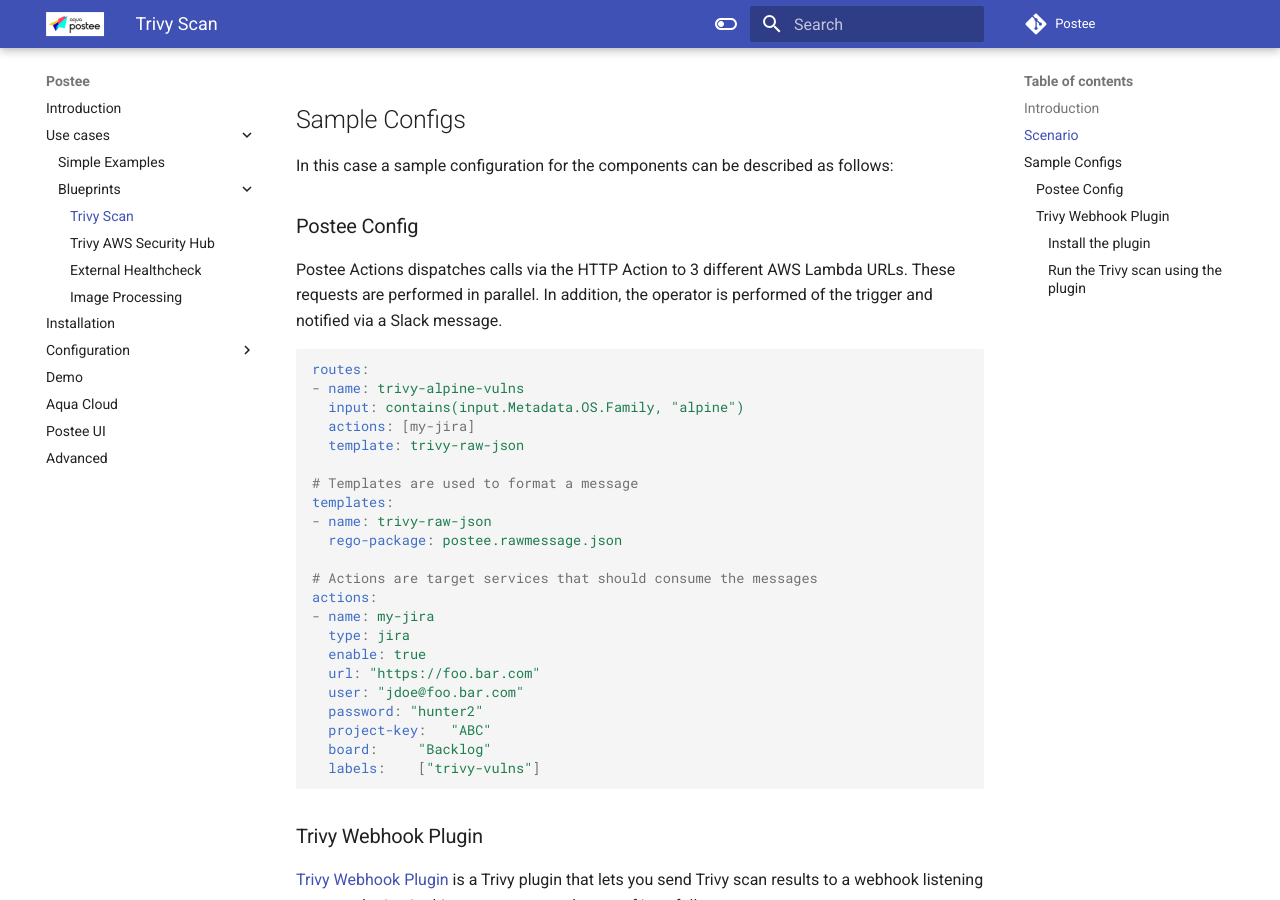
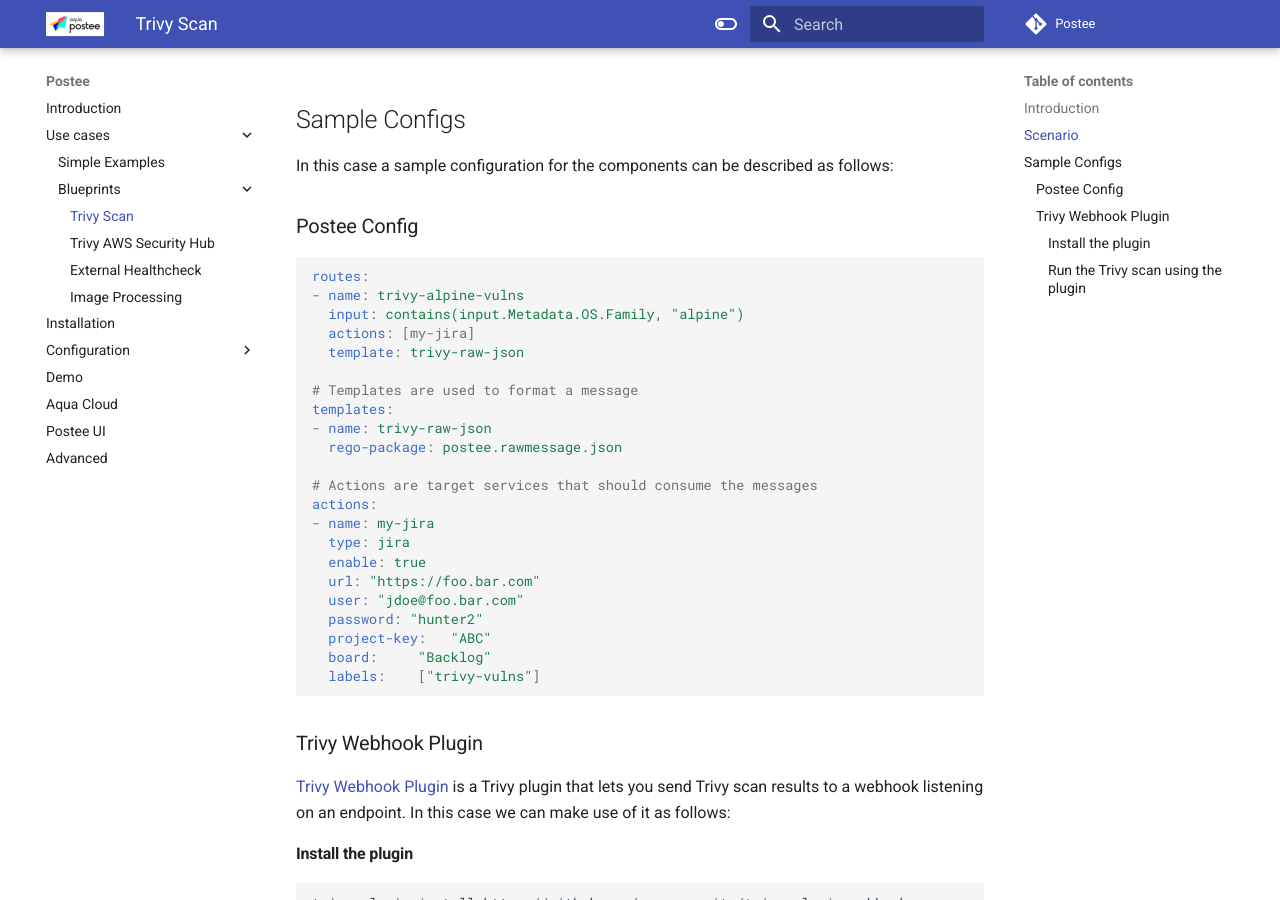
Before and after one commit to aquasecurity/postee, an MkDocs documentation site: the page built from docs/blueprints/trivy-vulnerability-scan.md, in a window 1280 px wide and 900 px high, scrolled down 1071 px. Built offline with MkDocs 1.6.1 and Material for MkDocs 9.7.7, drawn with Linux system fonts in a browser that asks for light colours; comment, search, counter and statistics services are not loaded; the version menu is left out.

Commit message:
fix(docs): Remove cruft.
Signed-off-by: Simar <simar@linux.com>

````diff
--- a/docs/blueprints/trivy-vulnerability-scan.md
+++ b/docs/blueprints/trivy-vulnerability-scan.md
@@ -16,9 +16,6 @@
 In this case a sample configuration for the components can be described as follows:
 
 ### Postee Config
-
-Postee Actions dispatches calls via the HTTP Action to 3 different AWS Lambda URLs. These requests are performed in parallel. In addition, the operator is performed of the trigger and notified via a Slack message.
-
 ```yaml
 routes:
 - name: trivy-alpine-vulns
````
Also changed, not shown: 2 other files.
